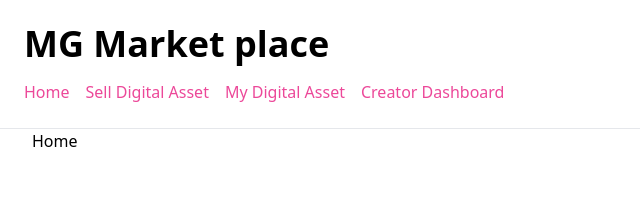
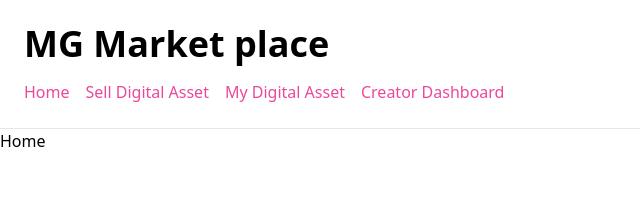
Before and after one commit to Foetus6907/NFTMarketplace, a Next.js app: page / in a window 1280 px wide. Shown: the top 219 px of the page, without its empty margins (0-640 px from the left). Built offline with nearby package versions, Linux system fonts and the light colour scheme.

Commit message:
start index.js

```diff
--- a/pages/index.js
+++ b/pages/index.js
@@ -1,10 +1,12 @@
-import Head from 'next/head'
-import Image from 'next/image'
-import styles from '../styles/Home.module.css'
+import {ethers} from "ethers";
+
+import {useEffect, useState} from "react";
+import axios from "axios";
+import Web3Modal from "web3modal"
 
 export default function Home() {
     return (
-        <div className={styles.container}>
+        <div>
             <h1>Home</h1>
         </div>
     )
```
